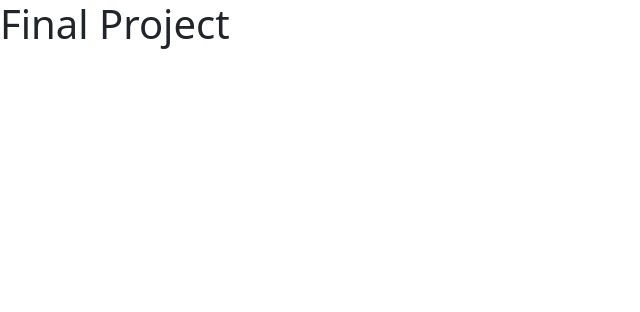
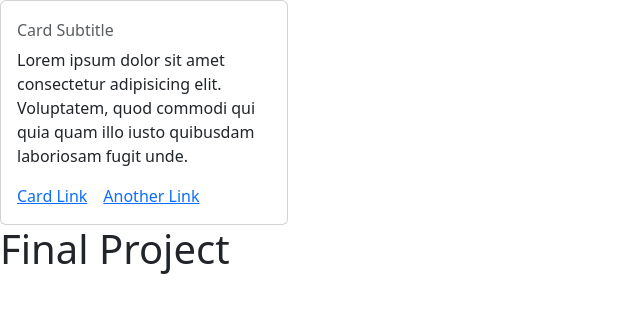
Before and after one commit to SwipaOFLagos/SWIPA-2.0-, a React (Vite) app: page / in a window 1280 px wide. Shown: the top 312 px of the page, without its empty margins (0-640 px from the left). Built offline with nearby package versions, Linux system fonts and the light colour scheme.

Commit message:
first commit

```diff
--- a/src/App.jsx
+++ b/src/App.jsx
@@ -1,10 +1,12 @@
 
 import './App.css'
+import Testimonies from './Testimonies'
 
 function App() {
 
   return (
     <>
+    <Testimonies/>
     <h1>Final Project</h1>
 
     </>
--- /dev/null
+++ b/src/Testimonies.jsx
@@ -0,0 +1,21 @@
+import Card from 'react-bootstrap/Card';
+
+function Testimonies() {
+  return (
+    <Card style={{ width: '18rem' }}>
+      <Card.Body>
+        <Card.Title>
+
+        </Card.Title>
+        <Card.Subtitle className="mb-2 text-muted">Card Subtitle</Card.Subtitle>
+        <Card.Text>
+          Lorem ipsum dolor sit amet consectetur adipisicing elit. Voluptatem, quod commodi qui quia quam illo iusto quibusdam laboriosam fugit unde.
+        </Card.Text>
+        <Card.Link href="#">Card Link</Card.Link>
+        <Card.Link href="#">Another Link</Card.Link>
+      </Card.Body>
+    </Card>
+  );
+}
+
+export default Testimonies;
```
